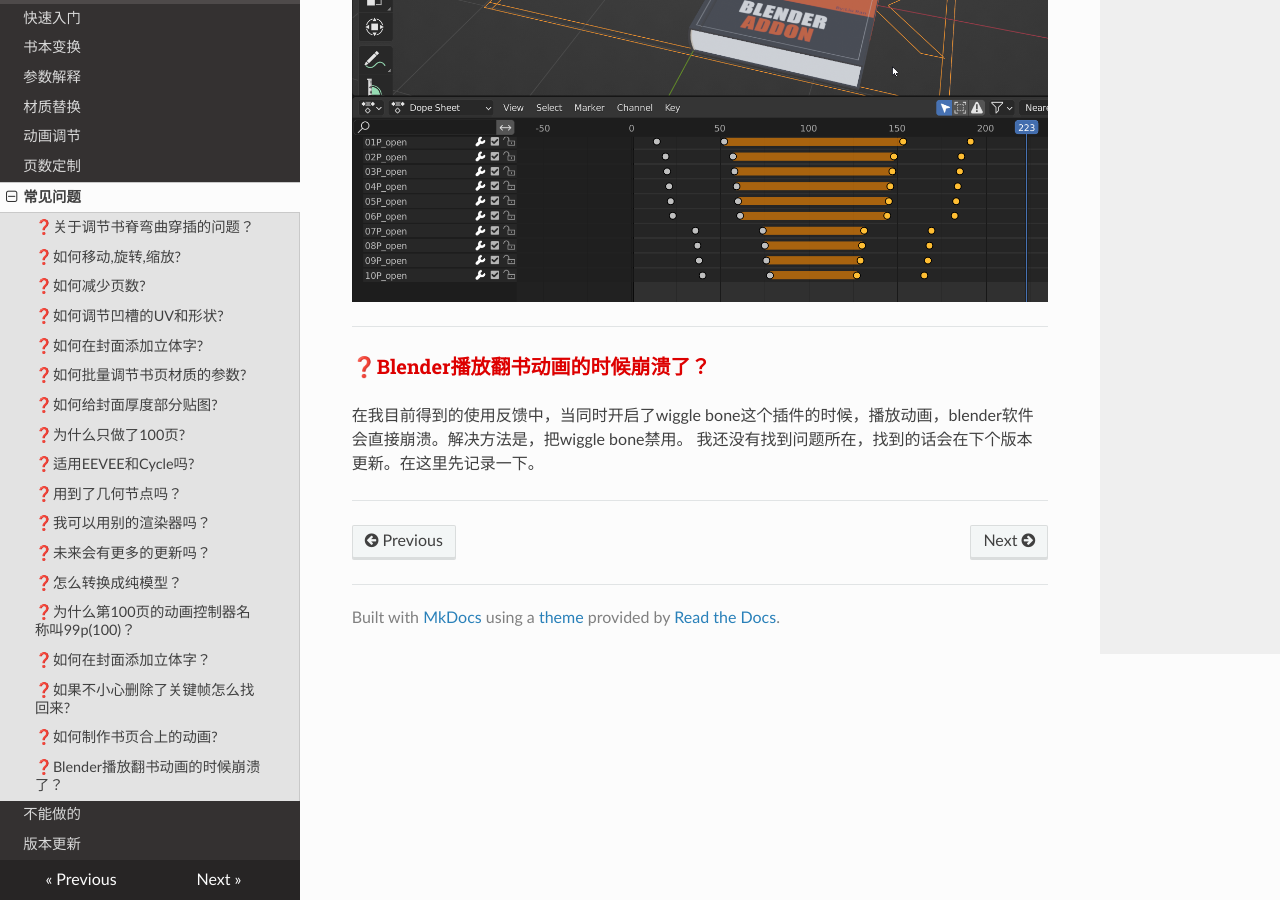
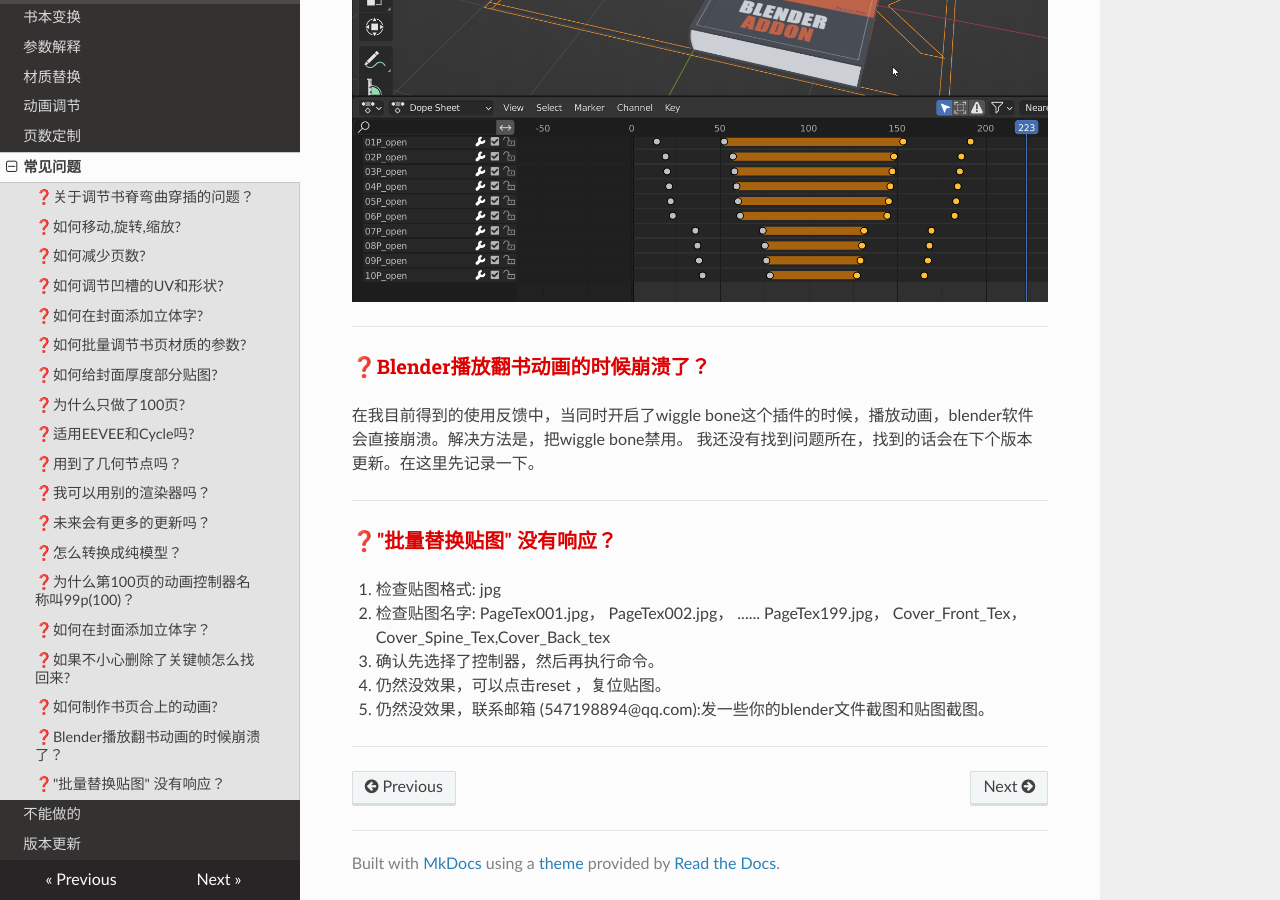
Before and after one commit to LiuRan89/Riggedbooks-manual-chinese, an MkDocs documentation site: the page built from docs/questions.md, in a window 1280 px wide and 900 px high, scrolled down 4552 px. Built offline with MkDocs 1.6.1, drawn with Linux system fonts in a browser that asks for light colours; nearby versions of some CDN libraries.

Commit message:
Update questions.md

```diff
--- a/docs/questions.md
+++ b/docs/questions.md
@@ -97,3 +97,12 @@ for obj in bpy.context.selected_objects:
 我还没有找到问题所在，找到的话会在下个版本更新。在这里先记录一下。
 
 ---
+
+###❓<font color="#dd0000">"批量替换贴图" 没有响应？</font><br />
+1. 检查贴图格式: jpg
+2. 检查贴图名字: PageTex001.jpg，   PageTex002.jpg，  ...... PageTex199.jpg， Cover_Front_Tex，Cover_Spine_Tex,Cover_Back_tex
+3. 确认先选择了控制器，然后再执行命令。
+4. 仍然没效果，可以点击reset ，复位贴图。
+5. 仍然没效果，联系邮箱 (547198894@qq.com):发一些你的blender文件截图和贴图截图。
+
+---
```
